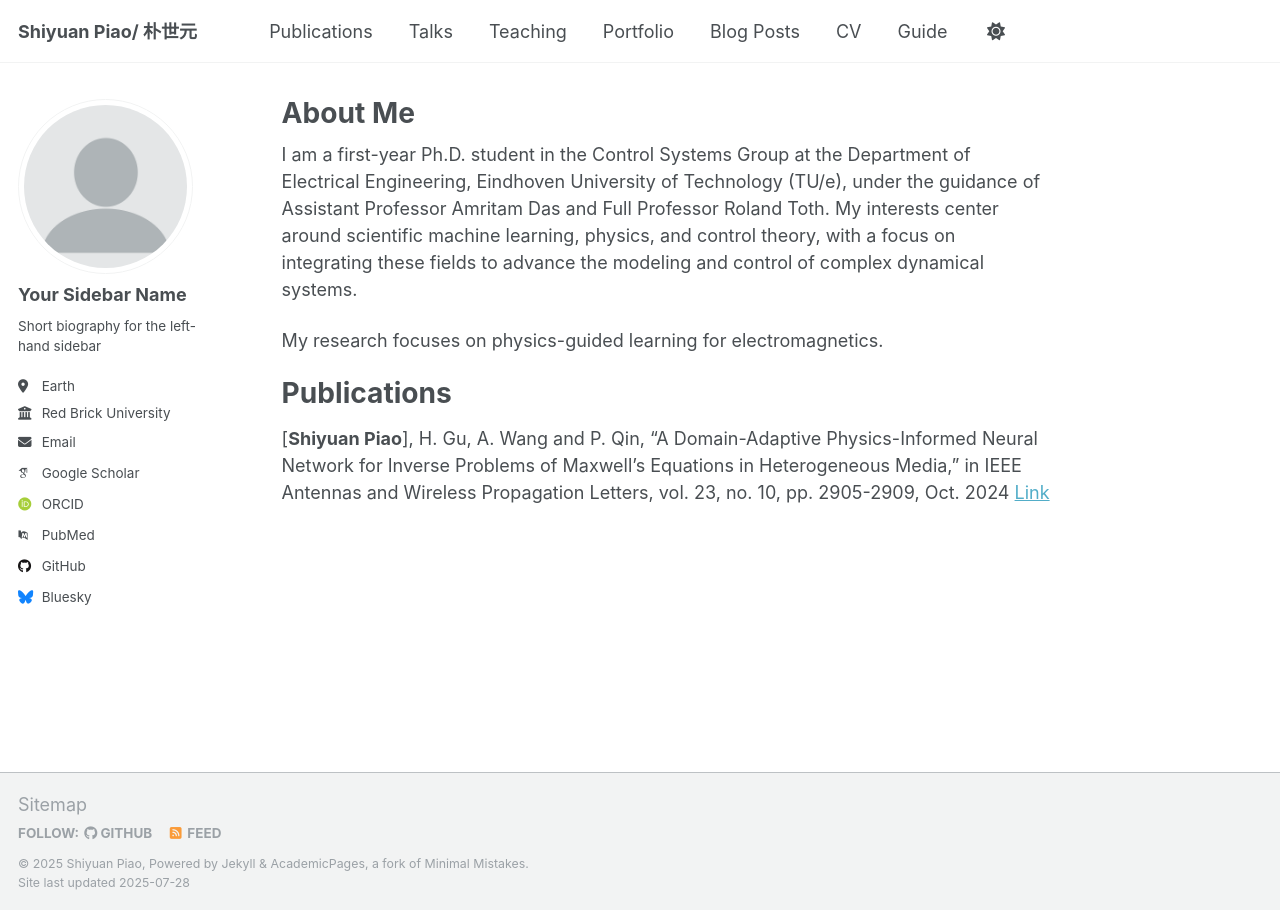
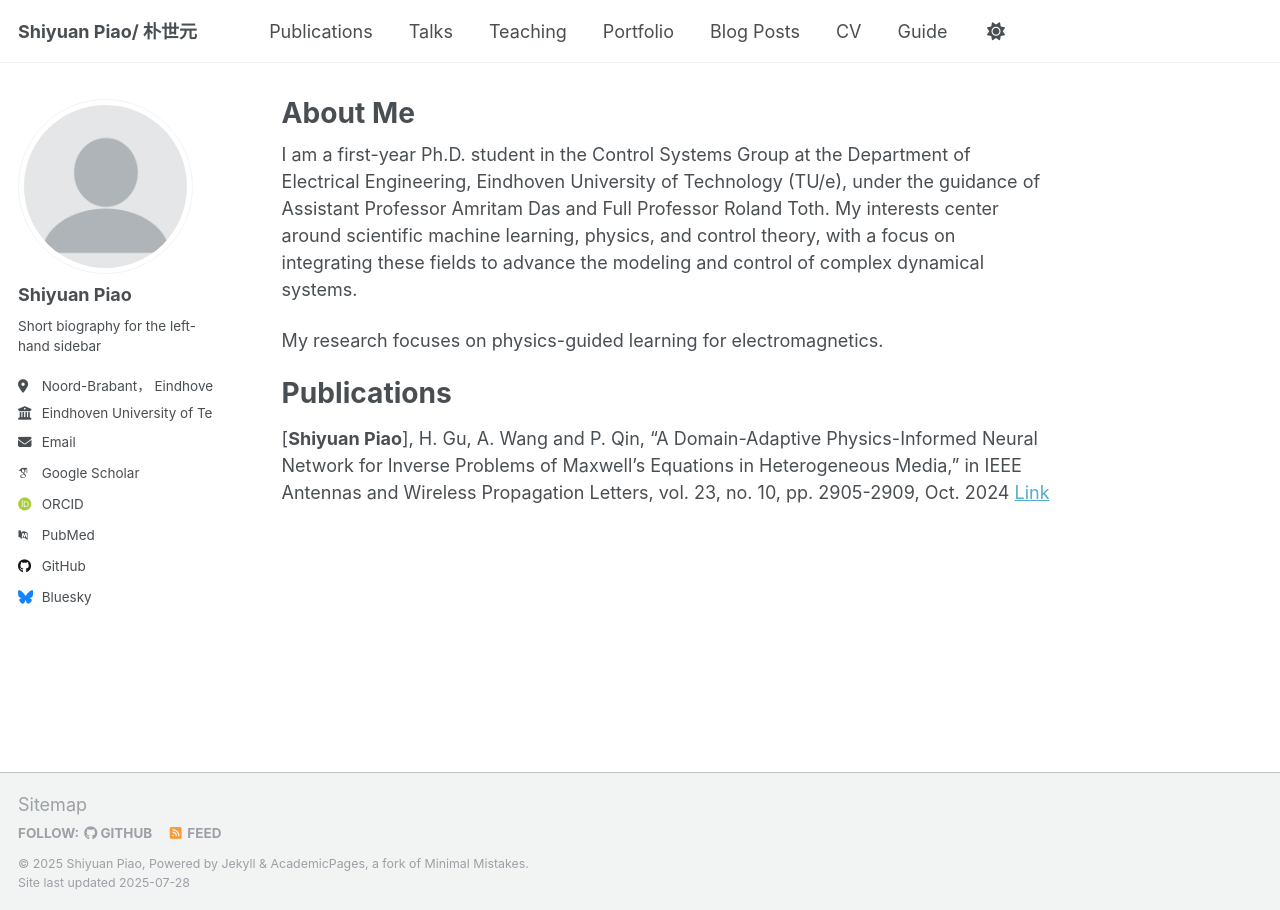
Before and after one commit to ShiyuanPiao/ShiyuanPiao.github.io, a Jekyll site: the page built from _pages/about.md, in a window 1280 px wide. Built offline with Jekyll 4.4.1, drawn with Linux system fonts in a browser that asks for light colours; some web fonts are replaced; a script that is not in the unit is left out.

Commit message:
Update _config.yml

```diff
--- a/_config.yml
+++ b/_config.yml
@@ -23,18 +23,18 @@
 author:
   # Biographic information
   avatar           : "profile.png"
-  name             : "Your Sidebar Name"
+  name             : "Shiyuan Piao"
   pronouns         : # example: "she/her"
   bio              : "Short biography for the left-hand sidebar"
-  location         : "Earth"
-  employer         : "Red Brick University"
+  location         : "Noord-Brabant， Eindhoven"
+  employer         : "Eindhoven University of Technology"
   uri              : # URL
-  email            : "none@example.org"
+  email            : ""
 
   # Academic websites
   academia         : # URL
   arxiv            : # URL - Update with the correct link to your profile
-  googlescholar    : "https://scholar.google.com/citations?user=PS_CX0AAAAAJ"
+  googlescholar    : ""
   impactstory      : # URL
   orcid            : "http://orcid.org/yourorcidurl"
   semantic         : # URL
```
